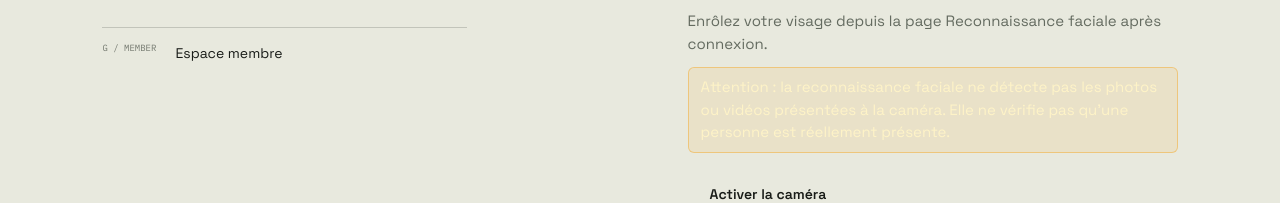
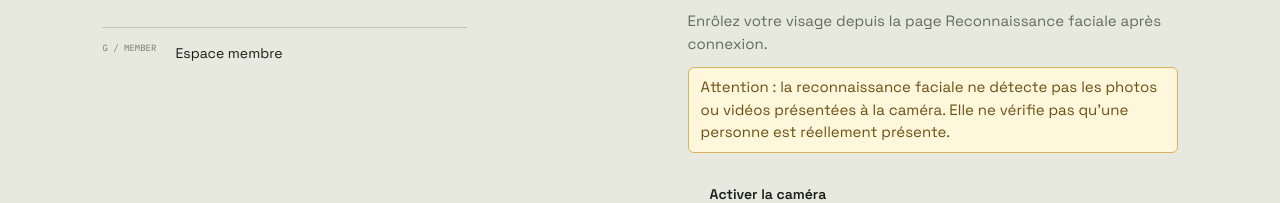
Before and after one commit to OmarKhaldi-OM/Gym_Access_App, a React (Vite) app in the folder frontend/: page /login in a window 1280 px wide. Shown: the part 561-764 px from the top of the page. Built offline with nearby package versions, Linux system fonts and the light colour scheme; no server answers.

Commit message:
Improve face liveness warning contrast
Add theme-aware warning styles and apply them to the liveness alerts on the face recognition and login pages, improving readability in light and dark themes.

```diff
--- a/frontend/src/index.css
+++ b/frontend/src/index.css
@@ -292,6 +292,10 @@ button, a { -webkit-tap-highlight-color: transparent; }
 .management-main .management-panel, .management-main [class~="bg-graphite-panel"] { background-color: var(--surface, #f3f3eb) !important; color: var(--ink); }
 .management-main [class~="bg-graphite-bg"] { background-color: var(--paper) !important; }
 .management-main [class~="bg-graphite-hover"] { background-color: var(--surface-soft, #e2e4d8) !important; }
+.face-liveness-warning { border-color: #d6b45b; background-color: #fff7dc; color: #6b4f12; }
+.management-main [role='alert'].face-liveness-warning { border-color: #d6b45b; background-color: #fff7dc; color: #6b4f12; }
+[data-theme='dark'] .face-liveness-warning,
+[data-theme='dark'] .management-main [role='alert'].face-liveness-warning { border-color: rgba(251, 191, 36, .4); background-color: rgba(245, 158, 11, .1); color: #fde68a; }
 .management-main .face-recognition-result--success { border-color: #15803d; background-color: #dcfce7; color: #14532d; }
 .management-main .face-recognition-result--denied { border-color: #b45309; background-color: #fef3c7; color: #78350f; }
 [data-theme='dark'] .management-main .face-recognition-result--success { border-color: #34d399; background-color: #064e3b; color: #d1fae5; }
--- a/frontend/src/pages/FaceRecognitionPage.jsx
+++ b/frontend/src/pages/FaceRecognitionPage.jsx
@@ -204,7 +204,7 @@ export default function FaceRecognitionPage() {
         <div>
           <p className="text-sm uppercase tracking-[0.2em] text-text-muted">Access Control</p>
           <h1 className="text-3xl font-bold mt-2">Face Recognition</h1>
-          <p className="mt-3 max-w-3xl rounded-md border border-amber-500/40 bg-amber-500/10 px-3 py-2 text-sm text-amber-100" role="alert">
+          <p className="face-liveness-warning mt-3 max-w-3xl rounded-md border px-3 py-2 text-sm" role="alert">
             {t('faceLivenessWarning')}
           </p>
         </div>
--- a/frontend/src/pages/Login.jsx
+++ b/frontend/src/pages/Login.jsx
@@ -110,7 +110,7 @@ export default function Login() {
           <section className="mt-6 border-t border-graphite-line pt-5" aria-label={t('faceSignIn')}>
             <h2 className="text-lg font-semibold">{t('faceSignIn')}</h2>
             <p className="mt-2 text-sm text-text-muted">{t('faceLoginSetup')}</p>
-            <p className="mt-3 rounded-md border border-amber-500/40 bg-amber-500/10 px-3 py-2 text-sm text-amber-100" role="alert">
+            <p className="face-liveness-warning mt-3 rounded-md border px-3 py-2 text-sm" role="alert">
               {t('faceLivenessWarning')}
             </p>
             <video
```
